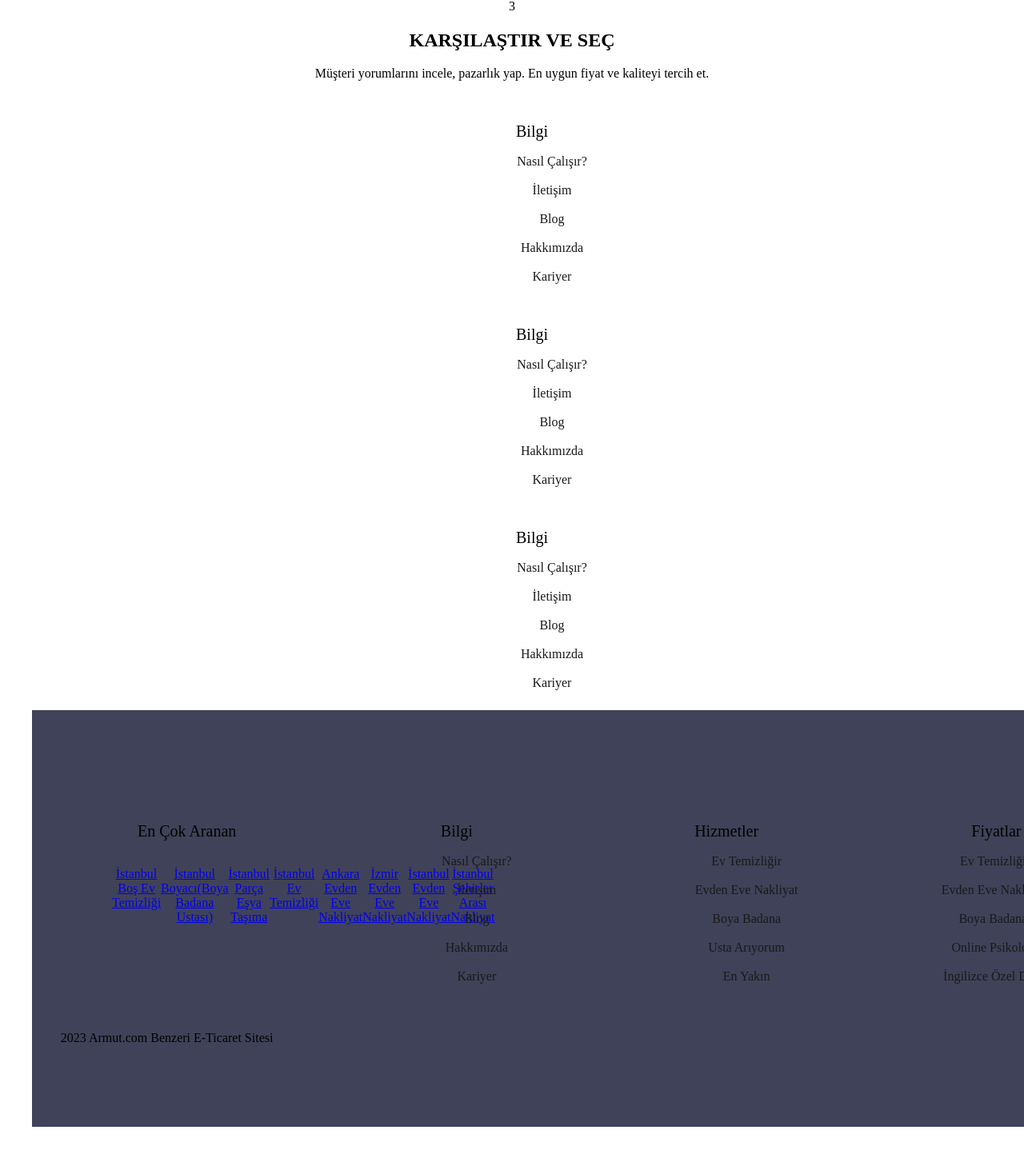
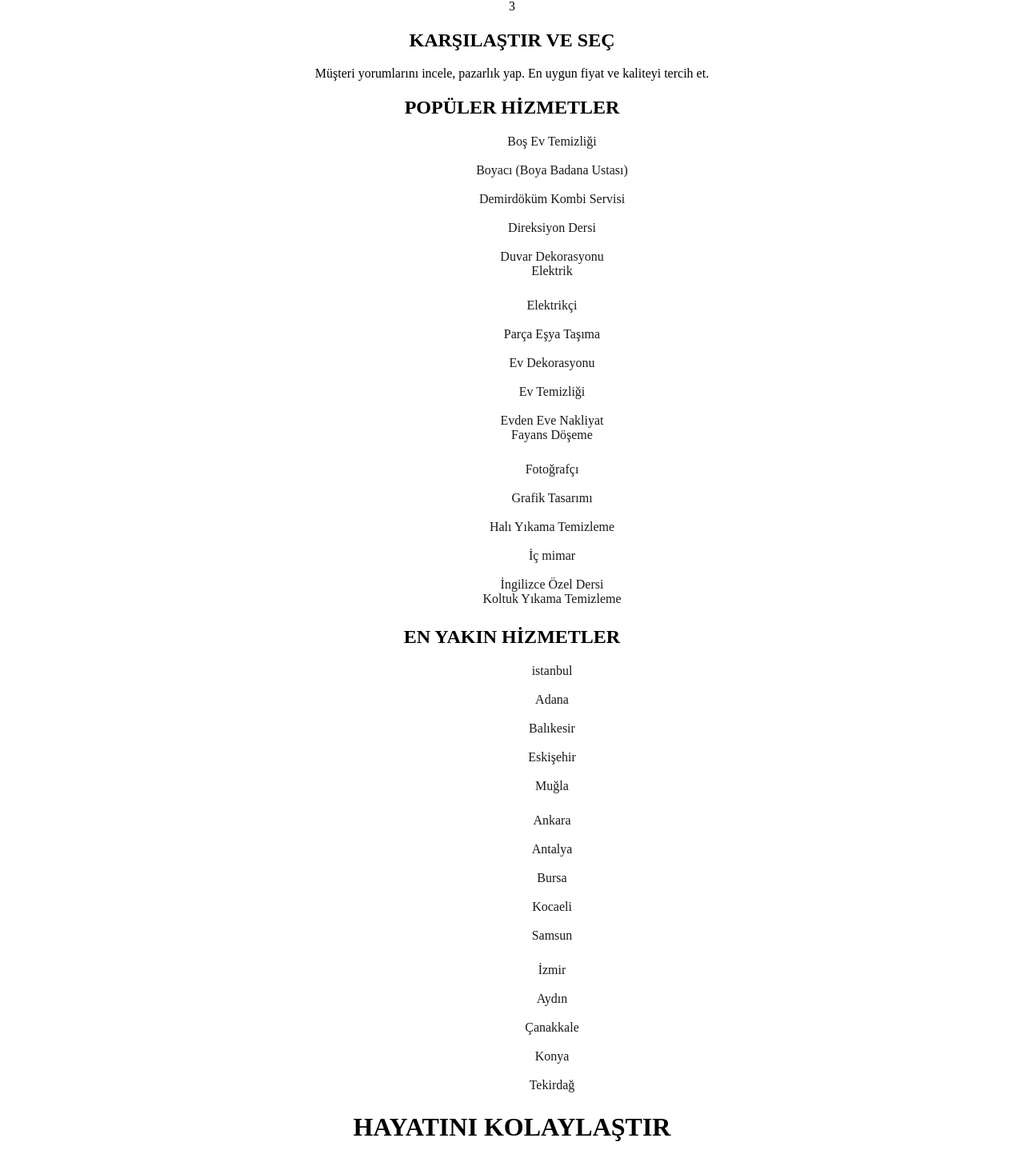
Before and after one commit to nildembuse/ArmutClone, a React (Vite) app: page / in a window 1280 px wide. Shown: the part 2720-4168 px from the top of the page at 80% size. Built offline with nearby package versions, Linux system fonts and the light colour scheme.

Commit message:
duzenleme yapiliyor

```diff
--- a/src/components/Services.jsx
+++ b/src/components/Services.jsx
@@ -24,38 +24,70 @@ export default function Services() {
                     <p>Müşteri yorumlarını incele, pazarlık yap. En uygun fiyat ve kaliteyi tercih et.</p>
                 </div>
             </div>
-
+                <h2>POPÜLER HİZMETLER</h2>
             <section>
-                  <h6 className='armutFooter'>Bilgi</h6>
                   <nav className='footerFirstStatemenet' >
-                    <a href="#"><p2 className="statment">Nasıl Çalışır?</p2><br /></a>
-                    <a href="#"><p2 className="statment">İletişim</p2><br /></a>
-                    <a href="#"><p2 className="statment">Blog </p2><br />  </a>
-                    <a href="#"> <p2 className="statment">Hakkımızda</p2><br /></a>
-                    <a href="#"><p2 className="statment">Kariyer</p2></a>
+                    <a href="#"><p2 className="statment">Boş Ev Temizliği</p2><br /></a>
+                    <a href="#"><p2 className="statment">Boyacı (Boya Badana Ustası)</p2><br /></a>
+                    <a href="#"><p2 className="statment">Demirdöküm Kombi Servisi</p2><br />  </a>
+                    <a href="#"><p2 className="statment">Direksiyon Dersi</p2><br /></a>
+                    <a href="#"><p2 className="statment">Duvar Dekorasyonu</p2></a>
+                    <a href="#"><p2 className="statment">Elektrik</p2></a>
                   </nav>
                 </section>
 
                 <section>
-                  <h6 className='armutFooter'>Bilgi</h6>
                   <nav className='footerFirstStatemenet' >
-                    <a href="#"><p2 className="statment">Nasıl Çalışır?</p2><br /></a>
-                    <a href="#"><p2 className="statment">İletişim</p2><br /></a>
-                    <a href="#"><p2 className="statment">Blog </p2><br />  </a>
-                    <a href="#"> <p2 className="statment">Hakkımızda</p2><br /></a>
-                    <a href="#"><p2 className="statment">Kariyer</p2></a>
+                    <a href="#"><p2 className="statment">Elektrikçi</p2><br /></a>
+                    <a href="#"><p2 className="statment">Parça Eşya Taşıma</p2><br /></a>
+                    <a href="#"><p2 className="statment">Ev Dekorasyonu</p2><br />  </a>
+                    <a href="#"> <p2 className="statment">Ev Temizliği</p2><br /></a>
+                    <a href="#"><p2 className="statment">Evden Eve Nakliyat</p2></a>
+                    <a href="#"><p2 className="statment">Fayans Döşeme</p2></a>
                   </nav>
                 </section>
                 <section>
-                  <h6 className='armutFooter'>Bilgi</h6>
                   <nav className='footerFirstStatemenet' >
-                    <a href="#"><p2 className="statment">Nasıl Çalışır?</p2><br /></a>
-                    <a href="#"><p2 className="statment">İletişim</p2><br /></a>
-                    <a href="#"><p2 className="statment">Blog </p2><br />  </a>
-                    <a href="#"> <p2 className="statment">Hakkımızda</p2><br /></a>
-                    <a href="#"><p2 className="statment">Kariyer</p2></a>
+                    <a href="#"><p2 className="statment">Fotoğrafçı</p2><br /></a>
+                    <a href="#"><p2 className="statment">Grafik Tasarımı</p2><br /></a>
+                    <a href="#"><p2 className="statment">Halı Yıkama Temizleme</p2><br />  </a>
+                    <a href="#"> <p2 className="statment">İç mimar</p2><br /></a>
+                    <a href="#"><p2 className="statment">İngilizce Özel Dersi</p2></a>
+                    <a href="#"><p2 className="statment">Koltuk Yıkama Temizleme</p2></a>
                   </nav>
                 </section>
+
+                <div className="yakin-hizmet">
+                        <h2>EN YAKIN HİZMETLER</h2>
+                    <section>
+                        <nav className='footerFirstStatemenet' >
+                            <a href="#"><p2 className="statment">istanbul</p2><br /></a>
+                            <a href="#"><p2 className="statment">Adana</p2><br /></a>
+                            <a href="#"><p2 className="statment">Balıkesir</p2><br />  </a>
+                            <a href="#"> <p2 className="statment">Eskişehir</p2><br /></a>
+                            <a href="#"><p2 className="statment">Muğla</p2></a>
+                        </nav>
+                    </section>
+                    <section>
+                        <nav className='footerFirstStatemenet' >
+                            <a href="#"><p2 className="statment">Ankara</p2><br /></a>
+                            <a href="#"><p2 className="statment">Antalya</p2><br /></a>
+                            <a href="#"><p2 className="statment">Bursa</p2><br />  </a>
+                            <a href="#"> <p2 className="statment">Kocaeli</p2><br /></a>
+                            <a href="#"><p2 className="statment">Samsun</p2></a>
+                        </nav>
+                    </section>
+                    <section>
+                        <nav className='footerFirstStatemenet' >
+                            <a href="#"><p2 className="statment">İzmir</p2><br /></a>
+                            <a href="#"><p2 className="statment">Aydın</p2><br /></a>
+                            <a href="#"><p2 className="statment">Çanakkale</p2><br />  </a>
+                            <a href="#"> <p2 className="statment">Konya</p2><br /></a>
+                            <a href="#"><p2 className="statment">Tekirdağ</p2></a>
+                        </nav>
+                    </section>
+                </div>
+                <h1>HAYATINI KOLAYLAŞTIR</h1> <button>ARA</button>
         </div>
     )
 }
```
